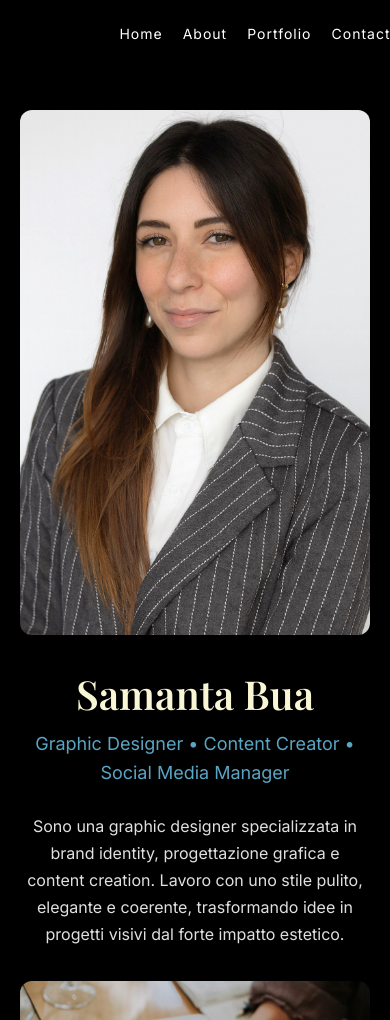
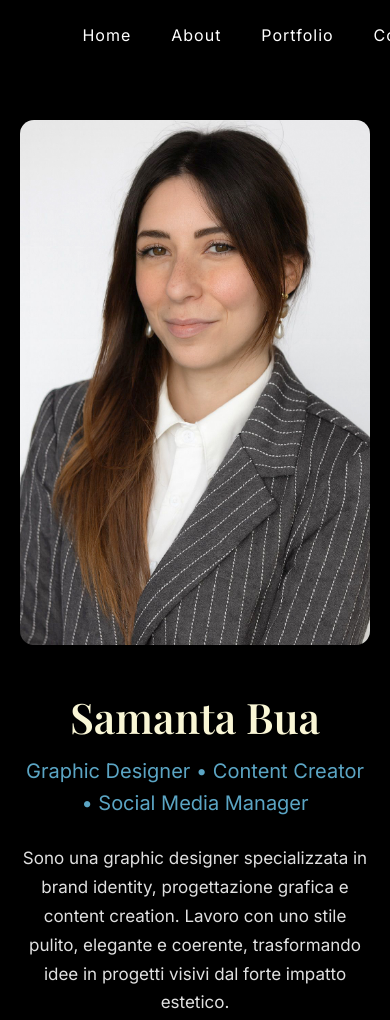
Before and after one commit to Samanta0102/Samanta0102.github.io, a plain HTML site: page index.html in a window 390 px wide. Shown: the top 1020 px of the page. Drawn offline with nearby package versions, Linux system fonts and the light colour scheme.

Commit message:
Update index.html

```diff
--- a/index.html
+++ b/index.html
@@ -5,7 +5,6 @@
     <meta name="viewport" content="width=device-width, initial-scale=1.0">
     <title>Samanta Bua – Graphic Designer</title>
 
-    <!-- FONT -->
     <link href="https://fonts.googleapis.com/css2?family=Playfair+Display:wght@400;600;700&display=swap" rel="stylesheet">
     <link href="https://fonts.googleapis.com/css2?family=Inter:wght@300;400;500;600&display=swap" rel="stylesheet">
 
@@ -45,42 +44,41 @@
             color: #5BA5C4;
         }
 
-        /* LAYOUT 3 COLONNE */
+        /* LAYOUT PRINCIPALE */
         .wrapper {
-            max-width: 1300px;             /* più stretto = tutto più centrato */
+            max-width: 1400px;
             margin: 0 auto;
-            padding: 120px 40px 60px;
+            padding: 130px 50px;
             display: flex;
-            justify-content: center;
             align-items: center;
-            gap: 32px;                     /* meno spazio tra le colonne */
-            box-sizing: border-box;
+            justify-content: space-between;
+            gap: 60px;
+        }
+
+        .left, .center, .right {
+            flex: 1;
         }
 
         /* FOTO SINISTRA */
-        .left {
-            width: 24%;                    /* leggermente più piccola */
-        }
-
         .left img {
             width: 100%;
             height: auto;
-            border-radius: 12px;
+            border-radius: 14px;
             object-fit: cover;
-            display: block;
         }
 
         /* TESTO CENTRALE */
         .center {
-            width: 46%;                    /* più larga: blocco testo più centrale */
+            max-width: 500px;
         }
 
         .name {
             font-family: 'Playfair Display', serif;
-            font-size: 64px;
+            font-size: 62px;
             font-weight: 600;
             margin-bottom: 10px;
             color: #F9F6D5;
+            text-align: left; /* IMPORTANTE */
         }
 
         .roles {
@@ -88,56 +86,39 @@
             line-height: 1.6;
             color: #5BA5C4;
             margin-bottom: 25px;
+            text-align: left; /* IMPORTANTE */
         }
 
         .about {
-            font-size: 16px;
+            font-size: 17px;
             line-height: 1.7;
             color: #e0e0e0;
+            text-align: left; /* IMPORTANTE */
         }
 
         /* FOTO DESTRA */
-        .right {
-            width: 30%;                    /* un filo più grande della sinistra */
-        }
-
         .right img {
             width: 100%;
             height: auto;
-            border-radius: 12px;
+            border-radius: 14px;
             object-fit: cover;
-            display: block;
         }
 
         /* RESPONSIVE */
         @media (max-width: 900px) {
-            nav {
-                justify-content: center;
-            }
-
-            nav a {
-                margin-left: 20px;
-                font-size: 14px;
-            }
-
             .wrapper {
                 flex-direction: column;
-                text-align: center;
-                padding: 110px 20px 40px;
-            }
-
-            .left,
-            .center,
-            .right {
-                width: 100%;
+                padding: 120px 20px;
+                gap: 40px;
             }
 
             .name {
-                font-size: 40px;
+                font-size: 42px;
+                text-align: center;
             }
 
-            .roles {
-                font-size: 18px;
+            .roles, .about {
+                text-align: center;
             }
         }
     </style>
@@ -153,15 +134,13 @@
         <a href="#contact">Contact</a>
     </nav>
 
-    <!-- HERO -->
+    <!-- CONTENUTO -->
     <div class="wrapper">
 
-        <!-- FOTO SINISTRA -->
         <div class="left">
             <img src="sami.jpg" alt="Samanta Bua">
         </div>
 
-        <!-- TESTO CENTRALE -->
         <div class="center">
             <div class="name">Samanta Bua</div>
 
@@ -170,12 +149,13 @@
             </div>
 
             <div class="about">
-                Sono una graphic designer specializzata in brand identity, progettazione grafica e content creation.
-                Lavoro con uno stile pulito, elegante e coerente, trasformando idee in progetti visivi dal forte impatto estetico.
+                Sono una graphic designer specializzata in brand identity,
+                progettazione grafica e content creation.
+                Lavoro con uno stile pulito, elegante e coerente,
+                trasformando idee in progetti visivi dal forte impatto estetico.
             </div>
         </div>
 
-        <!-- FOTO DESTRA -->
         <div class="right">
             <img src="christin-hume-hBuwVLcYTnA-unsplash.jpg" alt="Work Image">
         </div>
```
